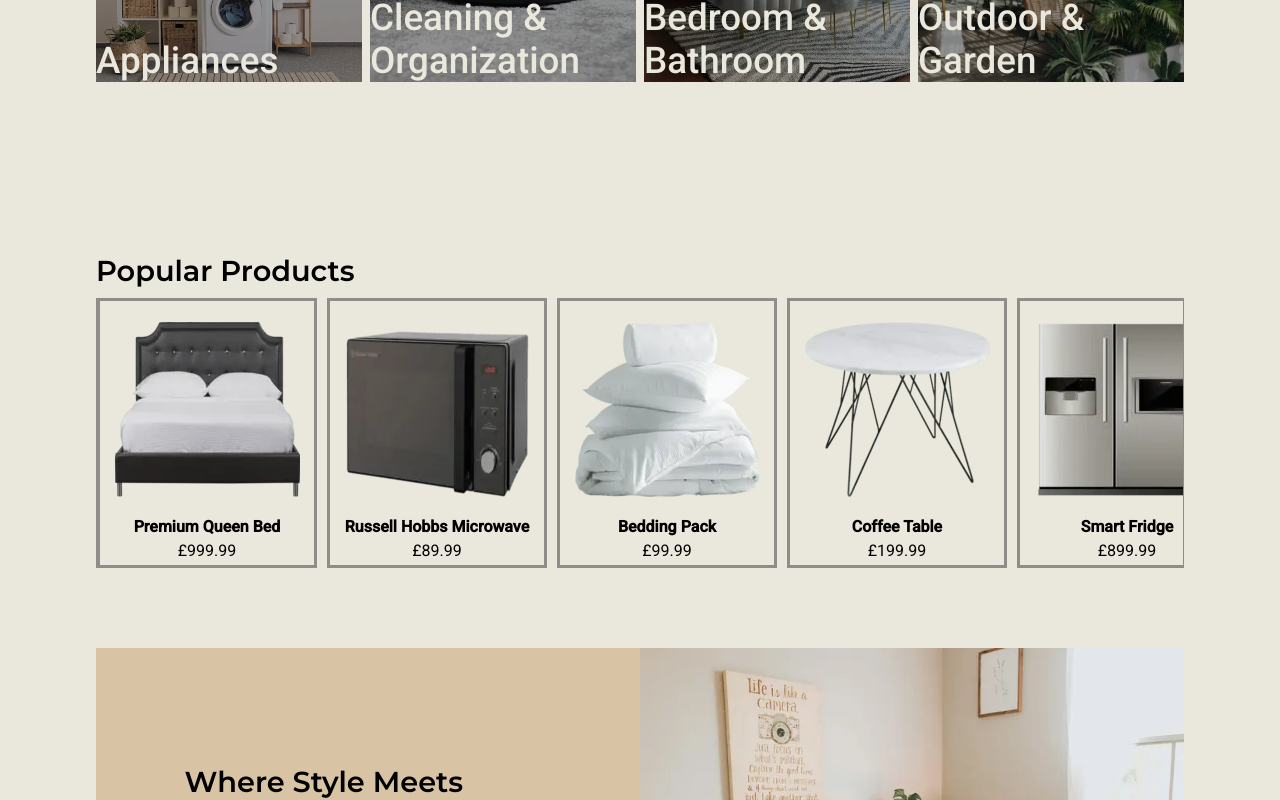
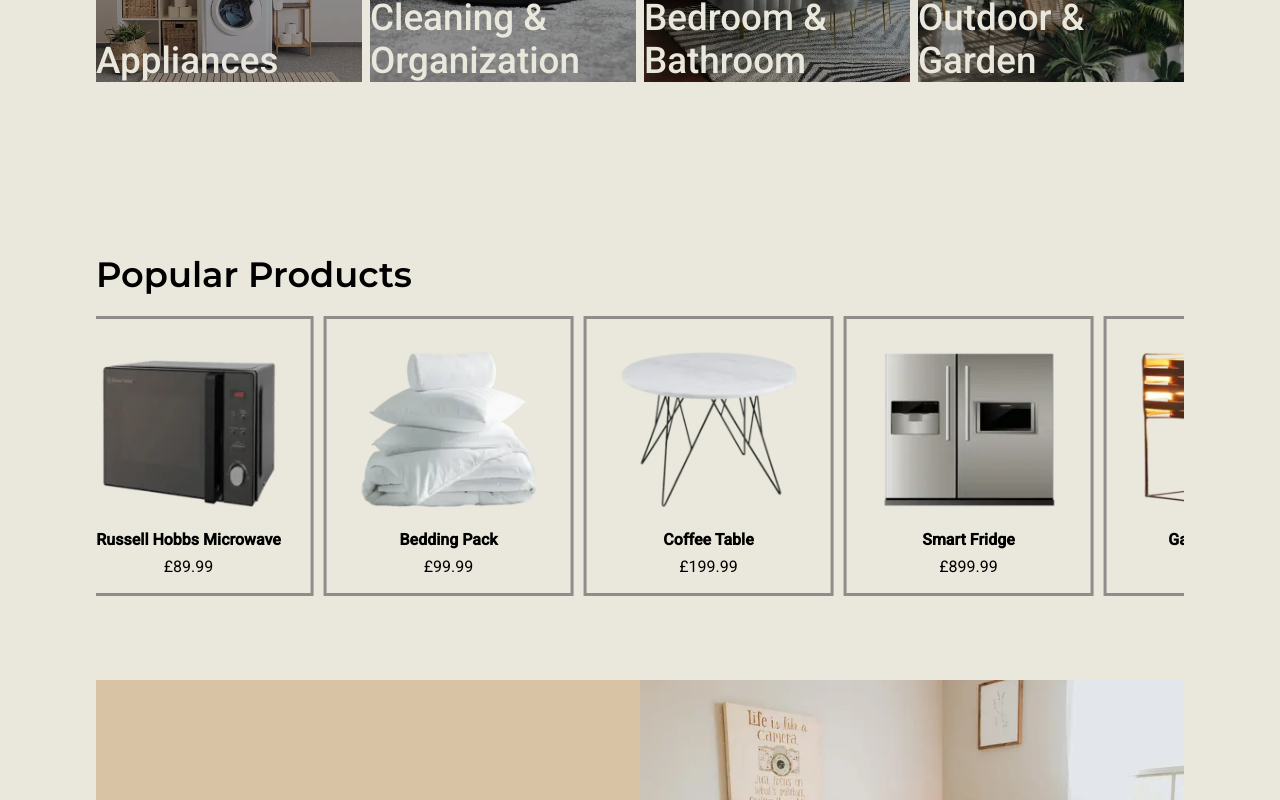
Before and after one commit to Gwazza23/good-living, a React (Create React App) app: page / in a window 1280 px wide. Shown: the part 627-1427 px from the top of the page. Built offline with nearby package versions, Linux system fonts and the light colour scheme.

Commit message:
Add infinite scroll effect to SectionTwo

```diff
--- a/src/Pages/Home/Components/SectionTwo.css
+++ b/src/Pages/Home/Components/SectionTwo.css
@@ -3,15 +3,20 @@
   margin: 0px auto;
 }
 .section-two-container h2 {
-  font-size: 1.8rem;
-  margin-bottom: 10px;
+  font-size: 2.2rem;
+  margin-bottom: 20px;
 }
 
 .carousel {
   display: block;
-  overflow: scroll;
-  border-left: 0.5px solid var(--dark-grey);
-  border-right: 0.5px solid var(--dark-grey);
+  overflow: hidden;
+}
+
+.carousel--track {
+  display: inline-block;
+  overflow: hidden;
+  white-space: nowrap;
+  animation: auto-scroll 60s infinite linear;
 }
 
 .carousel-row {
@@ -27,27 +32,42 @@
   flex-direction: column;
   justify-content: center;
   align-items: center;
-  width: 220px;
-  height: 270px;
+  width: 250px;
+  height: 280px;
+  transition: all 0.2s ease;
 }
-.item:nth-child(1) {
-  margin: 0px 5px 0px 0px;
+.item:hover {
+  border: 3px solid black;
 }
-.item:nth-child(8) {
-  margin: 0px 0px 0px 5px;
-}
+
 .item img {
   margin: 15px;
-  width: 185px;
-  height: 175px;
+  width: 175px;
+  height: 155px;
   user-select: none;
 }
 .item h4 {
   width: 100%;
   text-align: center;
-  margin: 5px 0px;
+  margin: 8px 0px;
 }
 .item p {
   width: 100%;
   text-align: center;
 }
+
+@keyframes auto-scroll {
+  from {
+    transform: translate3d(0, 0, 0);
+  }
+  to {
+    transform: translate3d(-50%, 0, 0);
+  }
+}
+
+@media only screen and (max-width:425px){
+  .section-two-container h2 {
+    text-align: center;
+    font-size: 2rem;
+  }
+}
--- a/src/Pages/Home/Components/SectionTwo.js
+++ b/src/Pages/Home/Components/SectionTwo.js
@@ -1,15 +1,44 @@
 import "./SectionTwo.css";
 import { popularItems } from "../../../Util/Items";
+import { useEffect, useRef } from "react";
 
 function SectionTwo() {
+  const trackRef = useRef(null);
+
+  function handleMoueEnter() {
+    if (trackRef.current) {
+      trackRef.current.style.animationPlayState = "paused";
+    }
+  }
+  function handleMouseLeave() {
+    if (trackRef.current) {
+      trackRef.current.style.animationPlayState = "running";
+    }
+  }
+
+  function scroll() {
+    let track = document.querySelector(".carousel--track");
+    let row = document.querySelector(".carousel-row");
+
+    let clonedRow = row.cloneNode(true);
+    track.appendChild(clonedRow);
+  }
+  useEffect(() => {
+    scroll();
+  }, []);
   return (
     <div className="section-two-container">
       <h2>Popular Products</h2>
       <div className="carousel">
+        <div className="carousel--track" ref={trackRef}>
           <div className="carousel-row">
             {popularItems.map((item) => {
               return (
-                <div className="item">
+                <div
+                  className="item"
+                  onMouseEnter={handleMoueEnter}
+                  onMouseLeave={handleMouseLeave}
+                >
                   <img loading="lazy" src={item.src} alt={item.name} />
                   <h4>{item.name}</h4>
                   <p>£{item.price}</p>
@@ -17,6 +46,7 @@ function SectionTwo() {
               );
             })}
           </div>
+        </div>
       </div>
     </div>
   );
```
